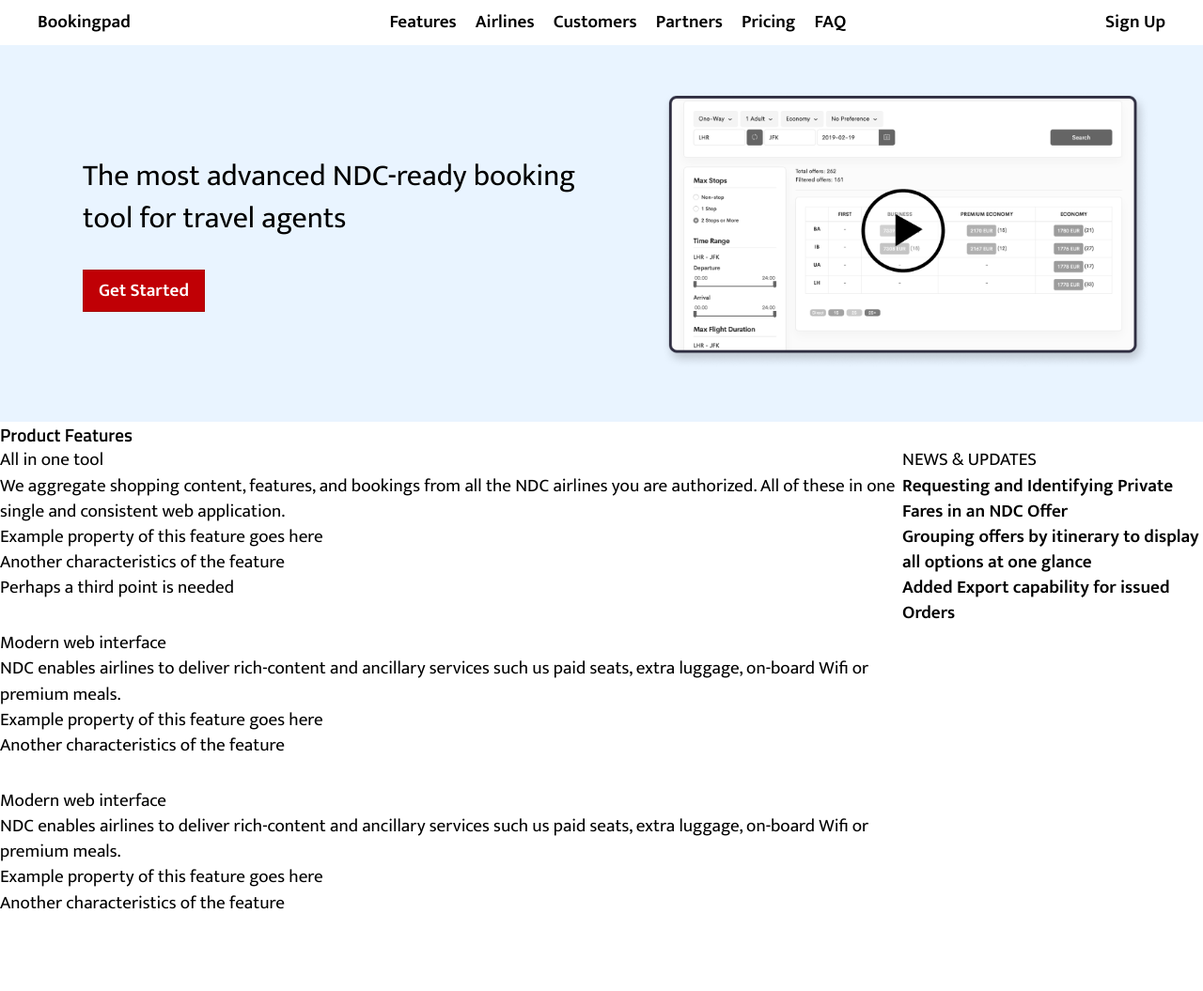
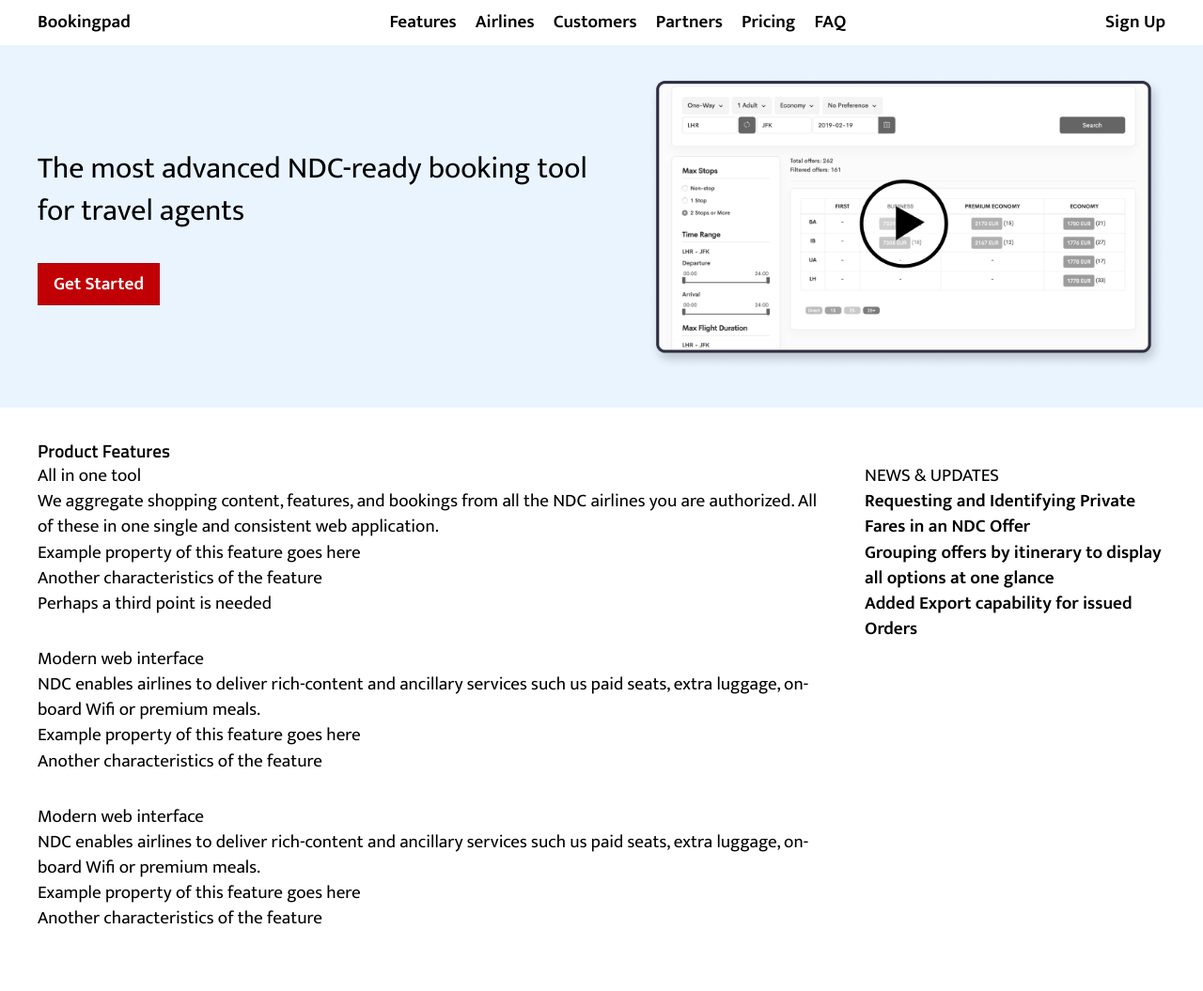
Before and after one commit to tripsimian-labs/bookingpad-web, a Jekyll site: the page built from index.md, in a window 1280 px wide. Shown: the whole page at 94% size. Built offline with Jekyll 4.4.1, drawn with Linux system fonts in a browser that asks for light colours; before the commit the page ends 1007 px from its top, so only the background shows below that.

Commit message:
Set homeFeature grid

```diff
--- a/_layouts/main.html
+++ b/_layouts/main.html
@@ -64,6 +64,8 @@
     </div>
 
     <main>
+      <div class="homeFeatures">
+        <div class="wrapper">
           <div class="sectionContainer">
             <h2 class="sectionHeading">Product Features</h2>
           </div>
@@ -74,7 +76,8 @@
                   All in one tool
                 </h3>
                 <p>
-              We aggregate shopping content, features, and bookings from all the NDC airlines you are authorized. All
+                  We aggregate shopping content, features, and bookings from all the NDC airlines you are authorized.
+                  All
                   of
                   these in one
                   single and consistent web application.
@@ -138,6 +141,8 @@
               </ul>
             </div>
           </div>
+        </div>
+      </div>
     </main>
     <footer>
       <div class="copyrightFooter">
--- a/_sass/layout.scss
+++ b/_sass/layout.scss
@@ -1,4 +1,5 @@
 $red: #c00005;
+$redDark: #ac0004;
 $mint: #00c086;
 
 body {
@@ -24,6 +25,11 @@
   background-color: $red;
   color: white;
   padding: 0.5rem 1rem;
+
+  &:hover {
+    color: white;
+    background-color: $redDark;
+  }
 }
 
 .wrapper {
@@ -86,7 +92,7 @@
 .billboard {
   display: block;
   background-color: #e9f4ff;
-  padding: 1rem;
+  padding: 2rem 1rem;
 
   & * {
     &::after,
@@ -99,7 +105,6 @@
     @media only screen and (min-width: 960px) {
       display: flex;
       align-items: center;
-      padding: 2rem 1rem 2rem 3rem;
     }
   }
 
@@ -120,10 +125,14 @@
 }
 
 .homeFeatures {
+  padding: 2rem 1rem;
   &Grid {
     display: grid;
+    grid-template-columns: 1fr;
     @media only screen and (min-width: 960px) {
       grid-template-columns: 1fr 320px;
+      grid-gap: 3rem;
+
     }
   }
   &Item {
```
Lines whose indentation alone changed are shown as unchanged.
